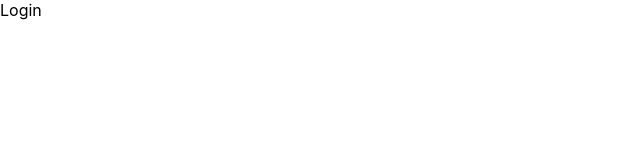
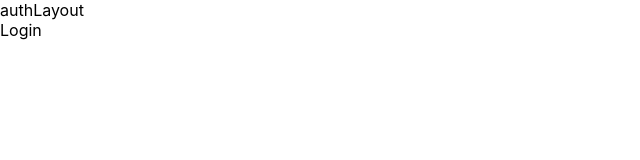
Before and after one commit to s-yoshiii/notion-clone-tutrial, a React (Create React App) app in the folder client/: page /login in a window 1280 px wide. Shown: the top 160 px of the page, without its empty margins (0-640 px from the left). Built offline with nearby package versions, Linux system fonts and the light colour scheme.

Commit message:
react-router-domでルーティングの設定（続き）

```diff
--- a/client/src/App.js
+++ b/client/src/App.js
@@ -8,9 +8,10 @@ function App() {
   return (
     <BrowserRouter>
       <Routes>
-        <Route path="/" element={<AuthLayout />}></Route>
-        <Route path="login" element={<Login />} />
-        <Route path="register" element={<Register />} />
+        <Route path="/" element={<AuthLayout />}>
+          <Route path="login" element={<Login />} />
+          <Route path="register" element={<Register />} />
+        </Route>
       </Routes>
     </BrowserRouter>
   );
--- a/client/src/components/layout/authLayout.jsx
+++ b/client/src/components/layout/authLayout.jsx
@@ -1,7 +1,13 @@
 import React from "react";
+import { Outlet } from "react-router-dom";
 
 const authLayout = () => {
-  return <div>authLayout</div>;
+  return (
+    <div>
+      authLayout
+      <Outlet />
+    </div>
+  );
 };
 
 export default authLayout;
--- a/client/src/pages/Resister.jsx
+++ b/client/src/pages/Resister.jsx
@@ -1,7 +1,7 @@
 import React from "react";
 
 const Resister = () => {
-  return <div></div>;
+  return <div>register</div>;
 };
 
 export default Resister;
```
